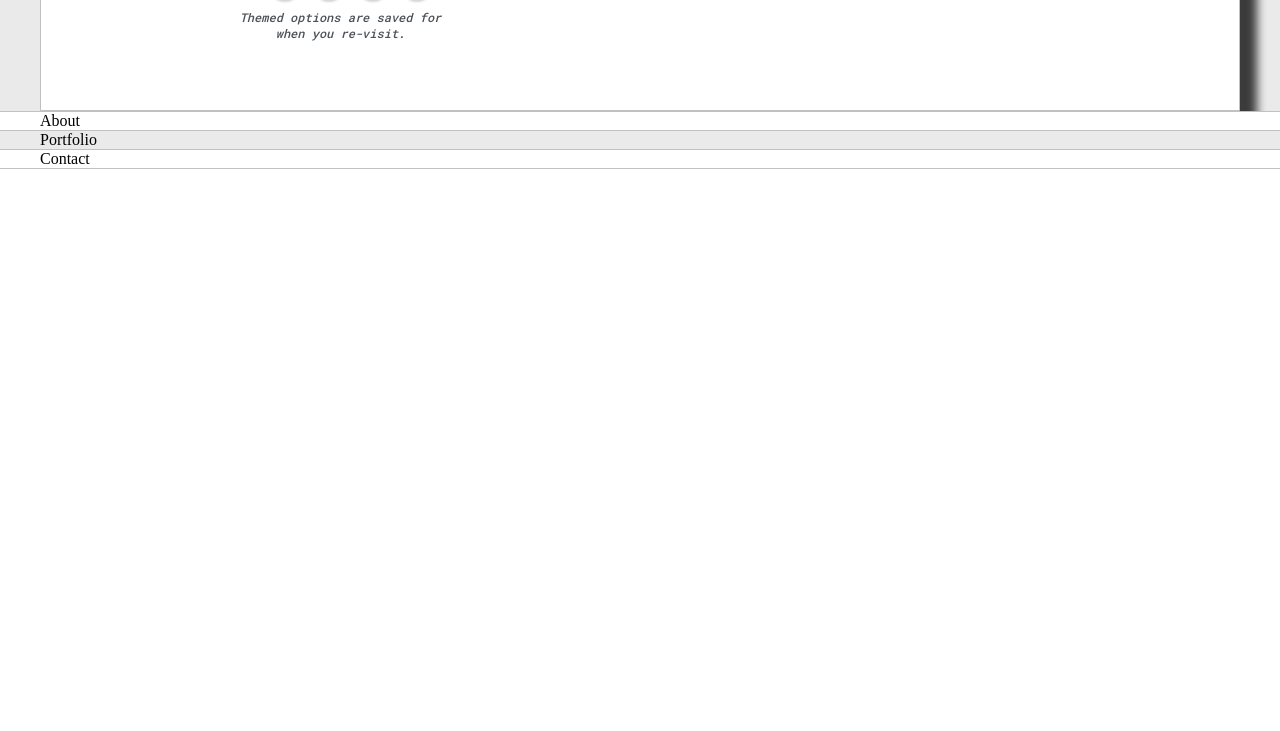
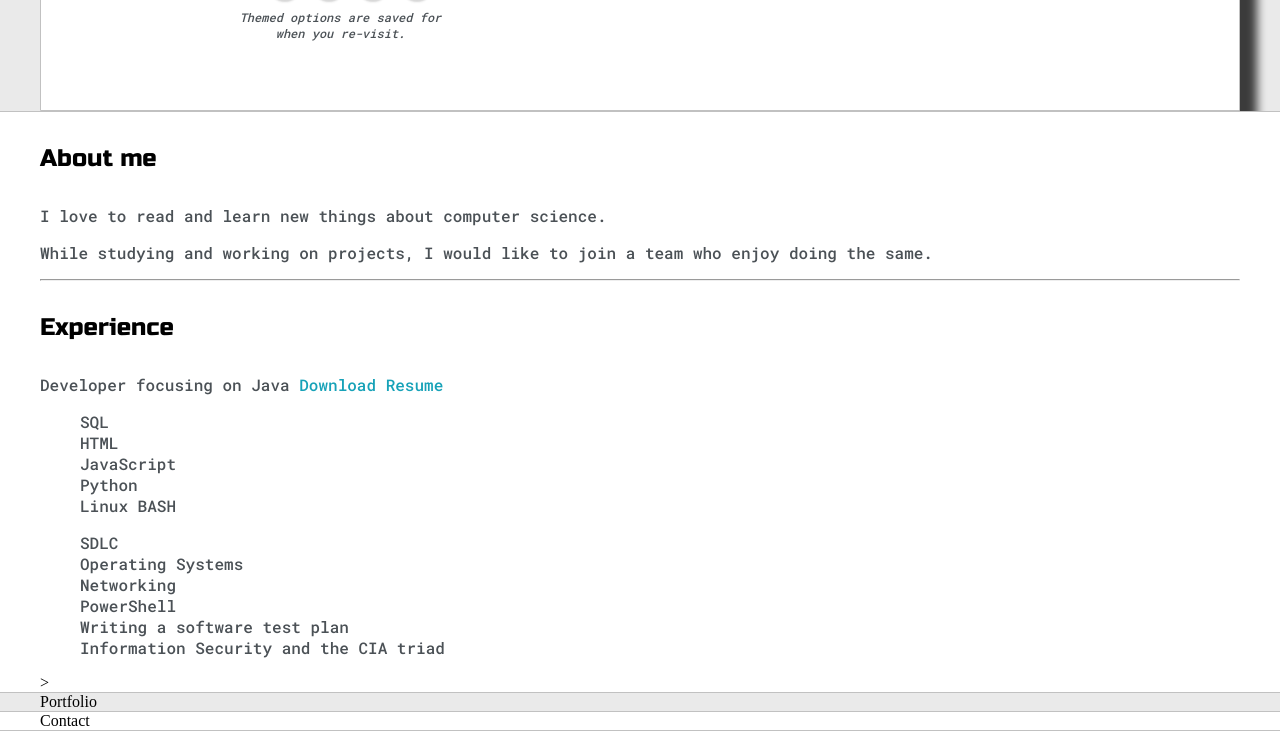
Before and after one commit to atcook68/Website01, a plain HTML site: page index.html in a window 1280 px wide. Shown: the part 580-1311 px from the top of the page. Before the commit the page ends 800 px from the top, so only its background shows below. Drawn offline with Linux system fonts and the light colour scheme.

Commit message:
Added an experience area and a resume link

```diff
--- a/default.css
+++ b/default.css
@@ -209,6 +209,8 @@ border: 3px solid var(--borderColor);
     grid-area: right-column;
     display: grid;
     align-content: center;
+    padding-top: 50px;
+    padding-bottom: 50px;
 }
 #preview-shadow{
 background-color: var(--previewShadow);
--- a/index.html
+++ b/index.html
@@ -71,7 +71,43 @@
     </section>
     <section class="s2">
         <div class="main-container">
-            About
+
+            <div class="about-wrapper">
+                <div class="about-me">
+                    <h4>About me</h4>
+
+                    <p>I love to read and learn new things
+                         about computer science.</p>
+
+                    <p>While studying and working on projects,
+                         I would like to join a team who
+                         enjoy doing the same.</p>
+                </div>
+                <hr>
+                <h4>Experience</h4>
+                <p>Developer focusing on Java
+                    <!-- I don't want people to leave the page in order to download the resume-->
+                    <a target="_blank" href="Andrew's Resume 2022.docx">Download Resume</a></p>
+                <div class="social-media">
+                <div id="skill">
+                    <ul>
+                        <li>SQL</li>
+                        <li>HTML</li>
+                        <li>JavaScript</li>
+                        <li>Python</li>
+                        <li>Linux BASH</li>
+                    </ul>
+                    <ul>
+                        <li>SDLC</li>
+                        <li>Operating Systems</li>
+                        <li>Networking</li>
+                        <li>PowerShell</li>
+                        <li>Writing a software test plan</li>
+                        <li>Information Security and the CIA triad</li>
+                    </ul>
+                </div>
+                </div>
+            </div>>
         </div>
     </section>
     <section class="s1">
@@ -81,7 +117,7 @@
     </section>
     <section class="s2">
         <div class="main-container">
-            Contact
+        Contact
         </div>
     </section>
 
```
Also changed, not shown: 1 other file.
